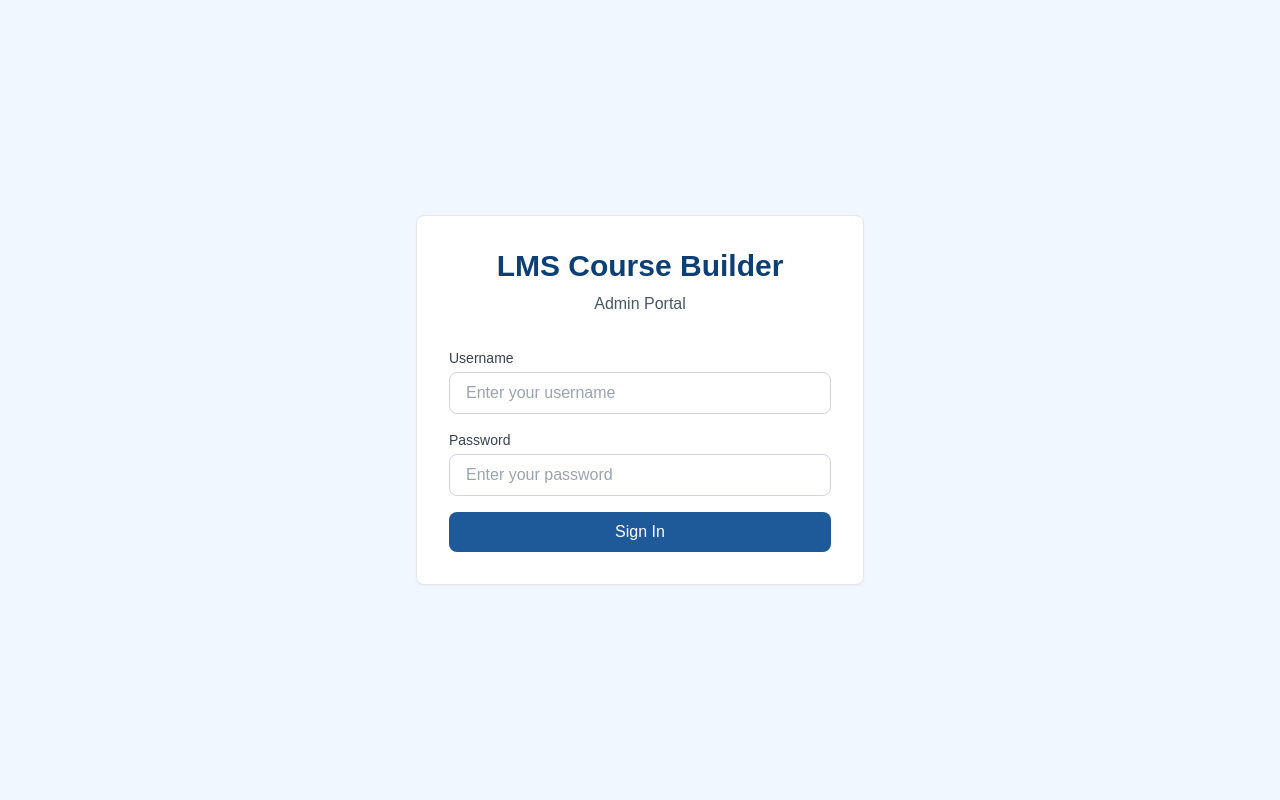
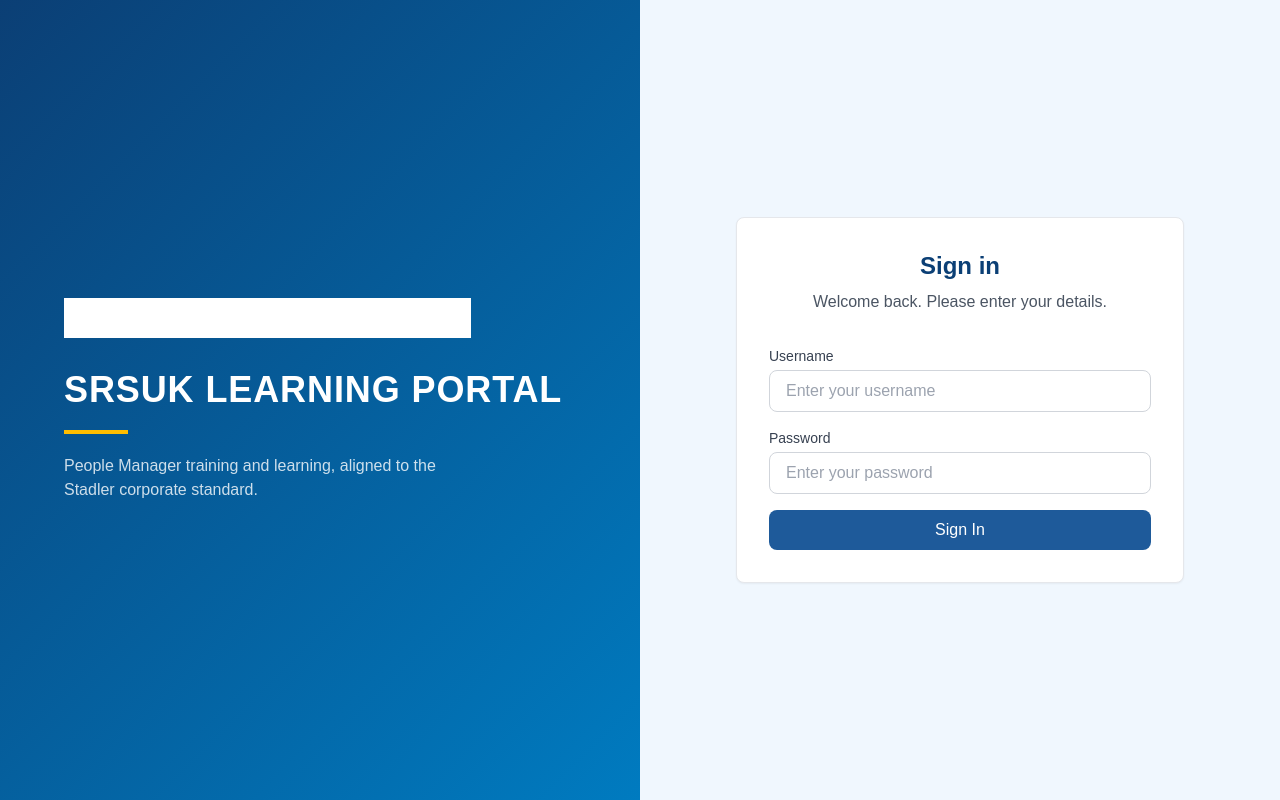
Before and after one commit to gadgetlabsuk-a11y/LMS-portal, a React (Vite) app in the folder frontend/: page /login in a window 1280 px wide. Built offline with nearby package versions, Linux system fonts and the light colour scheme; no server answers; what zundo would draw is missing.

Commit message:
feat(frontend): Stadler gradient login screen with logo

```diff
--- a/frontend/src/pages/LoginPage.tsx
+++ b/frontend/src/pages/LoginPage.tsx
@@ -5,6 +5,7 @@
 import { Button } from '@/components/common/Button'
 import { Input } from '@/components/common/Input'
 import { Card } from '@/components/common/Card'
+import stadlerLogo from '@/assets/stadler-logo.png'
 
 const API_BASE = import.meta.env.PROD ? '/lms' : ''
 
@@ -18,6 +19,7 @@
   font_family?: string
   heading_font?: string
   border_radius?: number
+  logo_url?: string
 }
 
 export const LoginPage = () => {
@@ -27,7 +29,7 @@
   const [requiresMfa, setRequiresMfa] = useState(false)
   const [isLoading, setIsLoading] = useState(false)
   const [error, setError] = useState('')
-  const [brandConfig, setBrandConfig] = useState<BrandConfig>({ brand_name: 'LMS Course Builder' })
+  const [brandConfig, setBrandConfig] = useState<BrandConfig>({ brand_name: 'SRSUK Learning Portal' })
   const navigate = useNavigate()
   const { login } = useAuth()
   const { showToast } = useToast()
@@ -83,14 +85,31 @@
   }
 
   return (
-    <div className="min-h-screen flex items-center justify-center" style={{ backgroundColor: 'var(--bg)' }}>
+    <div className="min-h-screen flex flex-col md:flex-row">
+      {/* Brand panel */}
+      <div className="bg-brand-gradient text-white md:w-1/2 flex flex-col justify-center items-start p-10 md:p-16">
+        <img
+          src={brandConfig.logo_url || stadlerLogo}
+          alt={brandConfig.brand_name}
+          className="h-10 w-auto mb-8"
+          style={brandConfig.logo_url ? undefined : { filter: 'brightness(0) invert(1)' }}
+        />
+        <h1 className="text-3xl md:text-4xl font-bold uppercase tracking-wide">
+          {brandConfig.brand_name}
+        </h1>
+        <div className="w-16 h-1 bg-brand-accent my-5" />
+        <p className="text-white/80 max-w-sm">
+          People Manager training and learning, aligned to the Stadler corporate standard.
+        </p>
+      </div>
+
+      {/* Sign-in panel */}
+      <div className="md:w-1/2 flex items-center justify-center p-6 bg-brand-surface">
         <Card className="w-full max-w-md">
           <div className="p-8">
             <div className="text-center mb-8">
-            <h1 className="text-3xl font-bold mb-2" style={{ color: 'var(--text)' }}>
-              {brandConfig.brand_name}
-            </h1>
-            <p className="text-gray-600">Admin Portal</p>
+              <h2 className="text-2xl font-bold mb-2 text-brand-dark">Sign in</h2>
+              <p className="text-gray-600">Welcome back. Please enter your details.</p>
             </div>
 
             <form onSubmit={handleLogin}>
@@ -158,5 +177,6 @@
           </div>
         </Card>
       </div>
+    </div>
   )
 }
```
Lines whose indentation alone changed are shown as unchanged.
